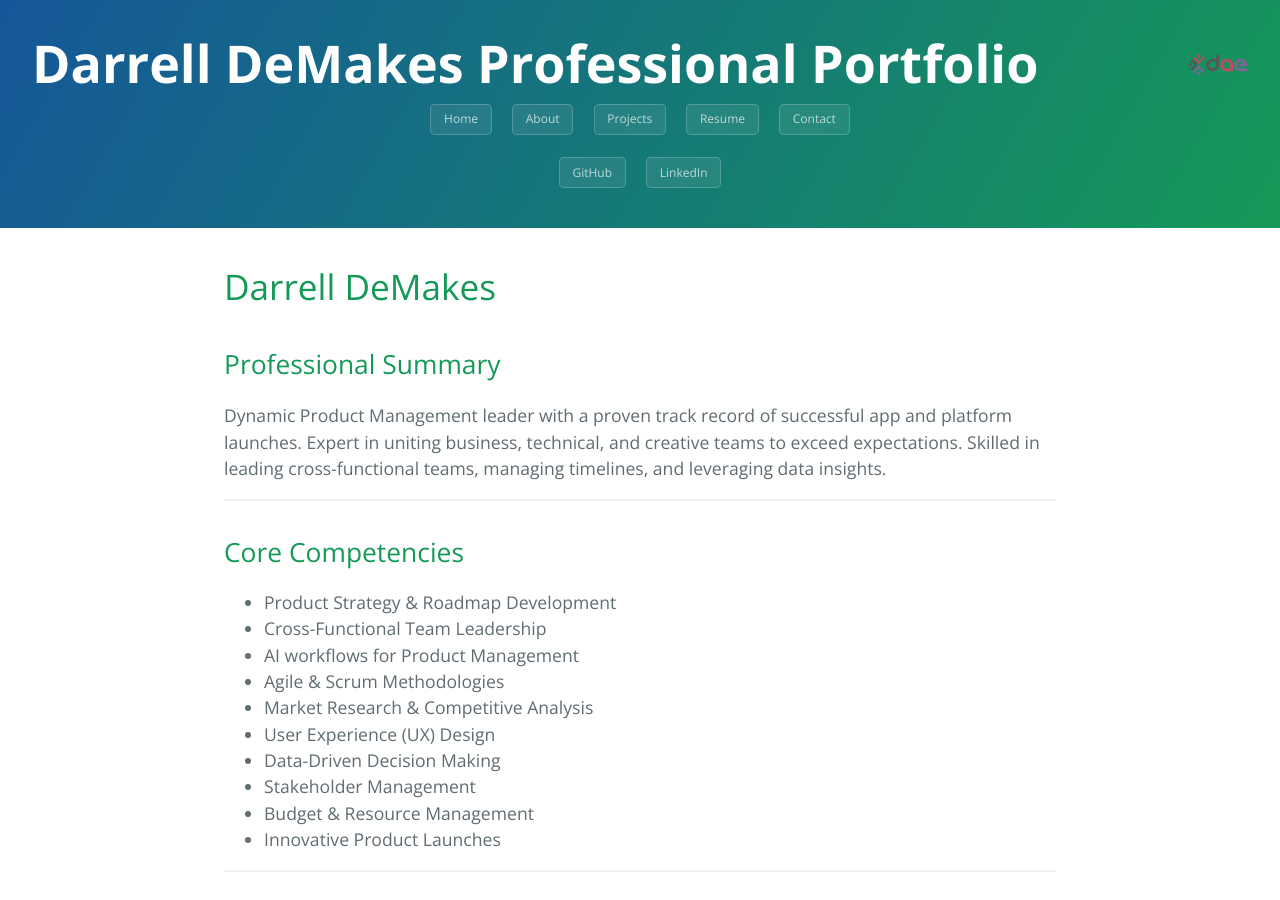
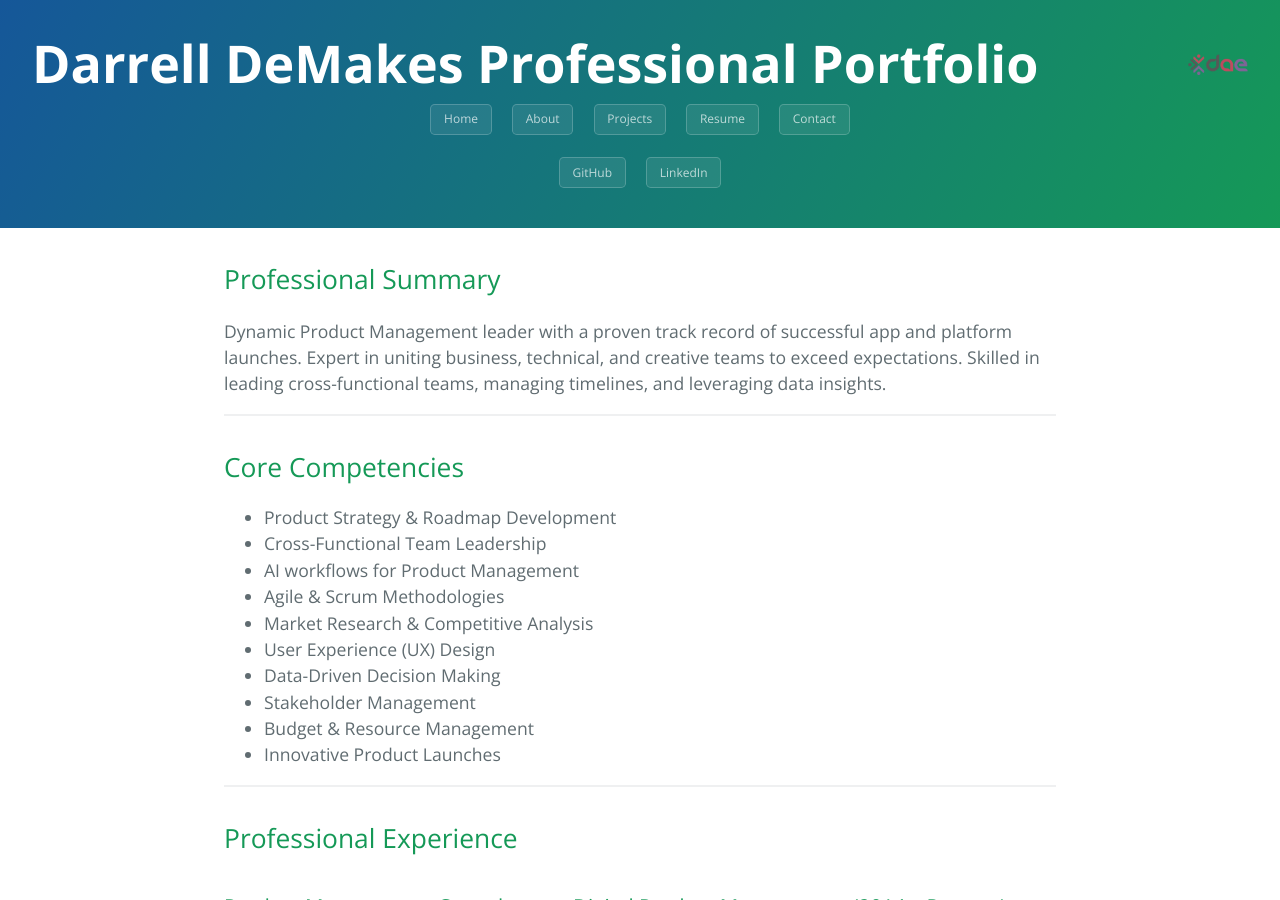
Before and after one commit to ddemakes/Darrell_DeMakes_6_Month_DAE, a Jekyll site: the page built from docs/resume.md, in a window 1280 px wide and 900 px high. Built offline with Jekyll 4.4.1, drawn with Linux system fonts in a browser that asks for light colours; our own code applies the rules of GitHub Pages for plain Markdown files.

Commit message:
Pages Changes 13

```diff
--- a/docs/resume.md
+++ b/docs/resume.md
@@ -1,5 +1,3 @@
-# Darrell DeMakes
-
 ## Professional Summary
 Dynamic Product Management leader with a proven track record of successful app and platform launches. Expert in uniting business, technical, and creative teams to exceed expectations. Skilled in leading cross-functional teams, managing timelines, and leveraging data insights.
 
```
